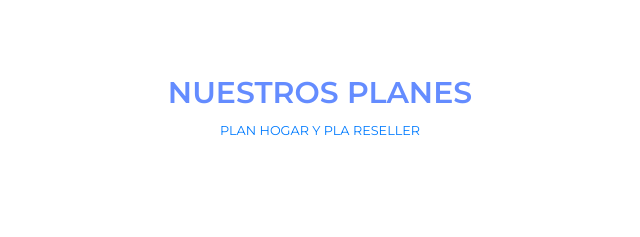
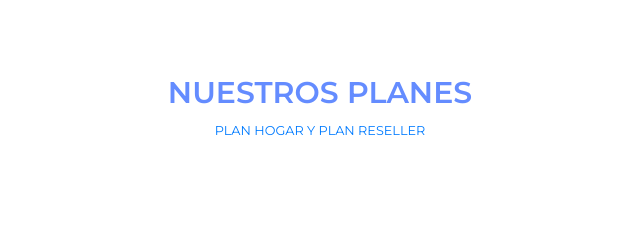
Before and after one commit to MISTERX2022/webplus, a plain HTML site: page index.html in a window 1280 px wide. Shown: the part 4120-4357 px from the top of the page, 320-960 px from the left. Drawn offline with Linux system fonts and the light colour scheme.

Commit message:
Update index.html

```diff
--- a/index.html
+++ b/index.html
@@ -1,8 +1,6 @@
 <!DOCTYPE html>
 <!--
-	App by FreeHTML5.co
-	Twitter: http://twitter.com/fh5co
-	URL: http://freehtml5.co
+
 -->
 <html lang="en">
 <head>
@@ -11,7 +9,7 @@
 	<meta name="viewport" content="width=device-width, initial-scale=1.0">
 	<meta name="description" content="Free HTML5 Website Template by FreeHTML5.co" />
 	<meta name="keywords" content="free website templates, free html5, free template, free bootstrap, free website template, html5, css3, mobile first, responsive" />
-	<meta name="author" content="FreeHTML5.co" />
+	<meta name="author" content="" />
 
 	<!-- Facebook and Twitter integration -->
 	<meta property="og:title" content=""/>
@@ -212,7 +210,7 @@
 
 	<div id="fh5co-reviews" class="fh5co-reviews-outer">
 		<h1>NUESTROS PLANES</h1>
-		<small>PLAN HOGAR Y PLA RESELLER</small>
+		<small>PLAN HOGAR Y PLAN RESELLER</small>
 		<div class="container fh5co-reviews-inner">
 			<div class="row justify-content-center">
 				<div class="col-sm-5 wow fadeIn animated" data-wow-delay="0.25s">
```
